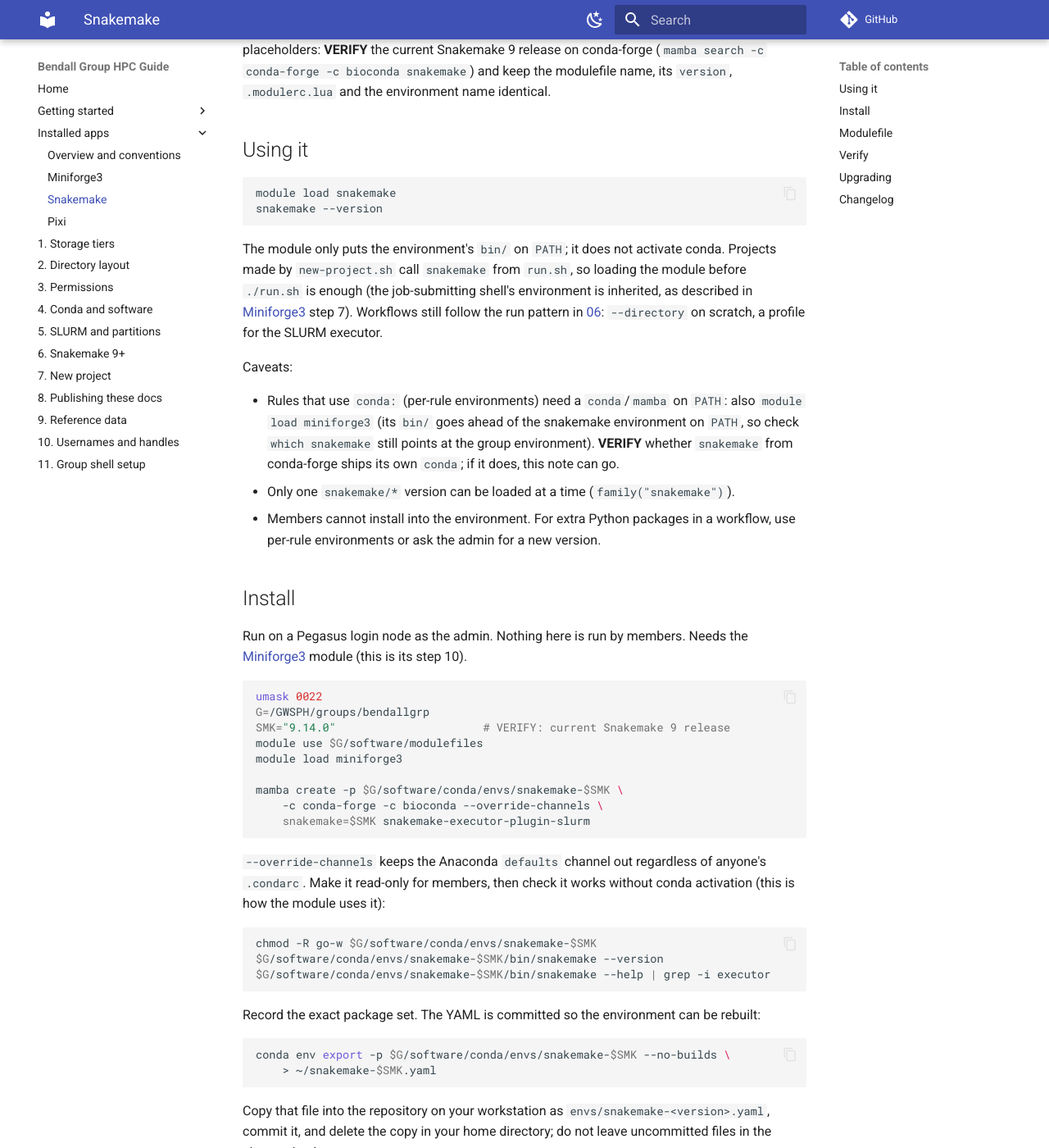
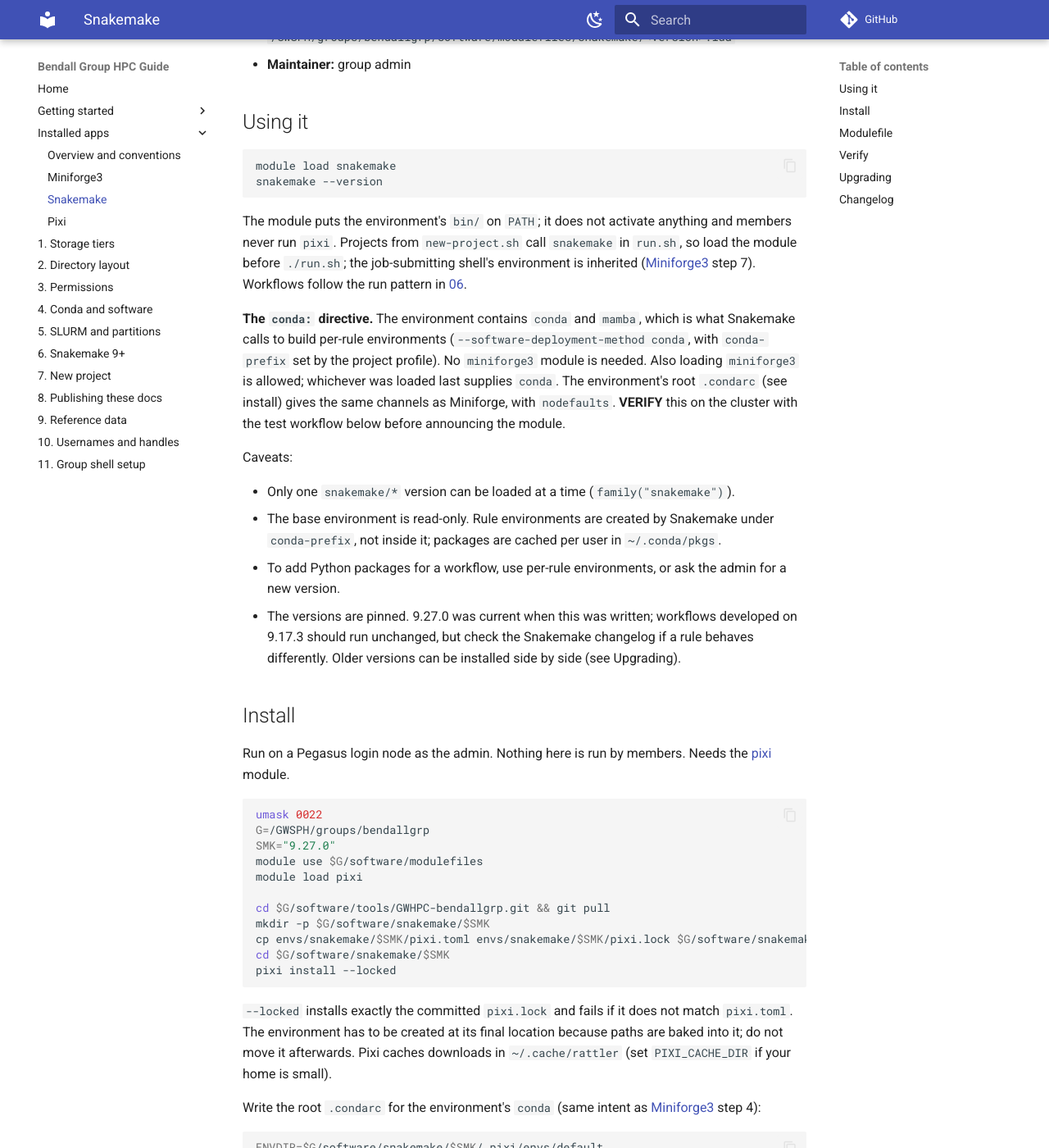
Before and after one commit to bendall-lab/GWHPC-bendallgrp, an MkDocs documentation site: the page built from docs/apps/snakemake.md, in a window 1280 px wide and 1400 px high, scrolled down 410 px. Shown: the whole window at 82% size. Built offline with MkDocs 1.6.1 and Material for MkDocs 9.7.7, drawn with Linux system fonts in a browser that asks for light colours; comment, search, counter and statistics services are not loaded; some of the changed text lies outside the part shown.

Commit message:
Snakemake as a locked pixi environment (9.27.0) with conda/mamba; pixi 0.82.0
Co-Authored-By: Claude Sonnet 5.5 <noreply@anthropic.com>

````diff
--- a/docs/apps/index.md
+++ b/docs/apps/index.md
@@ -5,7 +5,7 @@ One page per application installed under `software/` and published as an Lmod mo
 | App | Module | Install tree | Page |
 |---|---|---|---|
 | Miniforge | `miniforge3/<version>` | `software/miniforge3/<version>` | [Miniforge3](miniforge3.md) |
-| Snakemake | `snakemake/<version>` | `software/conda/envs/snakemake-<version>` | [Snakemake](snakemake.md) |
+| Snakemake | `snakemake/<version>` | `software/snakemake/<version>` (pixi) | [Snakemake](snakemake.md) |
 | Pixi | `pixi/<version>` | `software/pixi/<version>` | [Pixi](pixi.md) |
 
 Add a row whenever you add an app. Start a new page from `templates/app-doc.md` in the repo and name it `docs/apps/<tool>.md`, one page per tool with a section per version.
--- a/docs/apps/snakemake.md
+++ b/docs/apps/snakemake.md
@@ -1,12 +1,11 @@
-# Snakemake (shared conda environment)
+# Snakemake (shared pixi environment)
 
-- **What it is:** the Snakemake workflow manager, https://snakemake.readthedocs.io, with `snakemake-executor-plugin-slurm`, as in [Snakemake 9+ workflows](../06-snakemake.md)
+- **What it is:** the Snakemake workflow manager, https://snakemake.readthedocs.io, with `snakemake-executor-plugin-slurm`, `conda` and `mamba`, as in [Snakemake 9+ workflows](../06-snakemake.md). Snakemake's documentation recommends installing it with [pixi](pixi.md), so the install is a locked pixi project.
 - **Module:** `snakemake/<version>`
-- **Install tree:** `/GWSPH/groups/bendallgrp/software/conda/envs/snakemake-<version>` (a conda environment, created by the admin and read-only for members)
-- **Modulefile:** `modulefiles/snakemake/<version>.lua` in this repository, published to `/GWSPH/groups/bendallgrp/software/modulefiles/snakemake/<version>.lua`
+- **Install tree:** `/GWSPH/groups/bendallgrp/software/snakemake/<version>/` (`pixi.toml`, `pixi.lock`, and the environment in `.pixi/envs/default`); read-only for members
+- **Recipe in this repository:** `envs/snakemake/<version>/pixi.toml` and `pixi.lock`
+- **Modulefile:** `modulefiles/snakemake/<version>.lua`, published to `/GWSPH/groups/bendallgrp/software/modulefiles/snakemake/<version>.lua`
 - **Maintainer:** group admin
-
-The versions in the committed modulefile (`9.14.0`) and in the commands below are placeholders: **VERIFY** the current Snakemake 9 release on conda-forge (`mamba search -c conda-forge -c bioconda snakemake`) and keep the modulefile name, its `version`, `.modulerc.lua` and the environment name identical.
 
 ## Using it
 
@@ -15,46 +14,64 @@ module load snakemake
 snakemake --version
 ```
 
-The module only puts the environment's `bin/` on `PATH`; it does not activate conda. Projects made by `new-project.sh` call `snakemake` from `run.sh`, so loading the module before `./run.sh` is enough (the job-submitting shell's environment is inherited, as described in [Miniforge3](miniforge3.md) step 7). Workflows still follow the run pattern in [06](../06-snakemake.md): `--directory` on scratch, a profile for the SLURM executor.
+The module puts the environment's `bin/` on `PATH`; it does not activate anything and members never run `pixi`. Projects from `new-project.sh` call `snakemake` in `run.sh`, so load the module before `./run.sh`; the job-submitting shell's environment is inherited ([Miniforge3](miniforge3.md) step 7). Workflows follow the run pattern in [06](../06-snakemake.md).
+
+**The `conda:` directive.** The environment contains `conda` and `mamba`, which is what Snakemake calls to build per-rule environments (`--software-deployment-method conda`, with `conda-prefix` set by the project profile). No `miniforge3` module is needed. Also loading `miniforge3` is allowed; whichever was loaded last supplies `conda`. The environment's root `.condarc` (see install) gives the same channels as Miniforge, with `nodefaults`. **VERIFY** this on the cluster with the test workflow below before announcing the module.
 
 Caveats:
 
-- Rules that use `conda:` (per-rule environments) need a `conda`/`mamba` on `PATH`: also `module load miniforge3` (its `bin/` goes ahead of the snakemake environment on `PATH`, so check `which snakemake` still points at the group environment). **VERIFY** whether `snakemake` from conda-forge ships its own `conda`; if it does, this note can go.
 - Only one `snakemake/*` version can be loaded at a time (`family("snakemake")`).
-- Members cannot install into the environment. For extra Python packages in a workflow, use per-rule environments or ask the admin for a new version.
+- The base environment is read-only. Rule environments are created by Snakemake under `conda-prefix`, not inside it; packages are cached per user in `~/.conda/pkgs`.
+- To add Python packages for a workflow, use per-rule environments, or ask the admin for a new version.
+- The versions are pinned. 9.27.0 was current when this was written; workflows developed on 9.17.3 should run unchanged, but check the Snakemake changelog if a rule behaves differently. Older versions can be installed side by side (see Upgrading).
 
 ## Install <version>
 
-Run on a Pegasus login node as the admin. Nothing here is run by members. Needs the [Miniforge3](miniforge3.md) module (this is its step 10).
+Run on a Pegasus login node as the admin. Nothing here is run by members. Needs the [pixi](pixi.md) module.
 
 ```bash
 umask 0022
 G=/GWSPH/groups/bendallgrp
-SMK="9.14.0"                      # VERIFY: current Snakemake 9 release
+SMK="9.27.0"
 module use $G/software/modulefiles
-module load miniforge3
+module load pixi
 
-mamba create -p $G/software/conda/envs/snakemake-$SMK \
-    -c conda-forge -c bioconda --override-channels \
-    snakemake=$SMK snakemake-executor-plugin-slurm
+cd $G/software/tools/GWHPC-bendallgrp.git && git pull
+mkdir -p $G/software/snakemake/$SMK
+cp envs/snakemake/$SMK/pixi.toml envs/snakemake/$SMK/pixi.lock $G/software/snakemake/$SMK/
+cd $G/software/snakemake/$SMK
+pixi install --locked
 ```
 
-`--override-channels` keeps the Anaconda `defaults` channel out regardless of anyone's `.condarc`. Make it read-only for members, then check it works without conda activation (this is how the module uses it):
+`--locked` installs exactly the committed `pixi.lock` and fails if it does not match `pixi.toml`. The environment has to be created at its final location because paths are baked into it; do not move it afterwards. Pixi caches downloads in `~/.cache/rattler` (set `PIXI_CACHE_DIR` if your home is small).
+
+Write the root `.condarc` for the environment's `conda` (same intent as [Miniforge3](miniforge3.md) step 4):
 
 ```bash
-chmod -R go-w $G/software/conda/envs/snakemake-$SMK
-$G/software/conda/envs/snakemake-$SMK/bin/snakemake --version
-$G/software/conda/envs/snakemake-$SMK/bin/snakemake --help | grep -i executor
+ENVDIR=$G/software/snakemake/$SMK/.pixi/envs/default
+cat > $ENVDIR/.condarc <<'EOC'
+# System configuration for conda inside the Bendall group's Snakemake environment.
+channels:
+  - conda-forge
+  - bioconda
+  - nodefaults
+channel_priority: strict
+auto_update_conda: False
+notify_outdated_conda: False
+pkgs_dirs:
+  - ~/.conda/pkgs
+EOC
+chmod -R go-w $G/software/snakemake/$SMK
 ```
 
-Record the exact package set. The YAML is committed so the environment can be rebuilt:
+Check it works without any activation, which is how the module uses it:
 
 ```bash
-conda env export -p $G/software/conda/envs/snakemake-$SMK --no-builds \
-    > ~/snakemake-$SMK.yaml
+$ENVDIR/bin/snakemake --version
+$ENVDIR/bin/snakemake --help | grep -i executor
+$ENVDIR/bin/conda --version && $ENVDIR/bin/mamba --version
+$ENVDIR/bin/conda config --show channels channel_priority pkgs_dirs
 ```
-
-Copy that file into the repository on your workstation as `envs/snakemake-<version>.yaml`, commit it, and delete the copy in your home directory; do not leave uncommitted files in the cluster checkout.
 
 ## Modulefile
 
@@ -72,20 +89,38 @@ scripts/install-modulefiles.sh
 module use $G/software/modulefiles
 module avail snakemake
 module load snakemake
-which snakemake && snakemake --version
+which snakemake conda && snakemake --version
 module help snakemake
-module unload snakemake
-which snakemake                  # should no longer be the group environment
 ```
 
-Then run a project dry run: `./run.sh -n` in a project created by `new-project.sh`.
+Then the check that matters, as a **member** (not the admin), because it is the part not tested when this page was written. A workflow with a `conda:` rule:
+
+```bash
+T=$(mktemp -d) && cd $T && mkdir envs
+cat > envs/hello.yaml <<'EOY'
+channels: [conda-forge, nodefaults]
+dependencies: [python=3.12]
+EOY
+cat > Snakefile <<'EOS'
+rule all:
+    input: "out.txt"
+rule hello:
+    output: "out.txt"
+    conda: "envs/hello.yaml"
+    shell: "python --version > {output}"
+EOS
+snakemake --cores 1 --software-deployment-method conda --conda-prefix $T/conda
+cat out.txt; cd; rm -rf $T
+```
+
+It should create the environment, run the rule and print `Python 3.12.x`. Then run a project dry run (`./run.sh -n`) and a small real run through the SLURM profile, where `conda-prefix` points at `software/conda/snakemake_envs`. If conda fails in the first test, check `which conda`, `conda info`, and whether `~/.conda` is writable.
 
 ## Upgrading
 
-Never modify an installed environment. Create `snakemake-<new>` as above, copy `modulefiles/snakemake/<old>.lua` to `<new>.lua`, change `version`, move the default in `.modulerc.lua`, commit, pull on the cluster and publish. Keep older versions until nothing depends on them.
+Never modify an installed environment. For a new version: copy `envs/snakemake/<old>` to `<new>`, change the pin in `pixi.toml`, run `pixi lock` in that directory (any machine with pixi; `platforms` is `linux-64`) and commit both files. Copy `modulefiles/snakemake/<old>.lua` to `<new>.lua`, change `version`, move the default in `.modulerc.lua`, commit, then repeat the install on the cluster. Keep older versions until nothing depends on them; a project that needs 9.17.3 can have that as its own entry.
 
 ## Changelog
 
 | Date | Version | Change |
 |---|---|---|
-| YYYY-MM-DD | <version> | initial install |
+| YYYY-MM-DD | 9.27.0 | initial install (pixi) |
````
Also changed, not shown: CLAUDE.md (+1 -0 lines), docs/apps/miniforge3.md (+3 -14 lines), docs/apps/pixi.md (+2 -2 lines), 8 other files.
